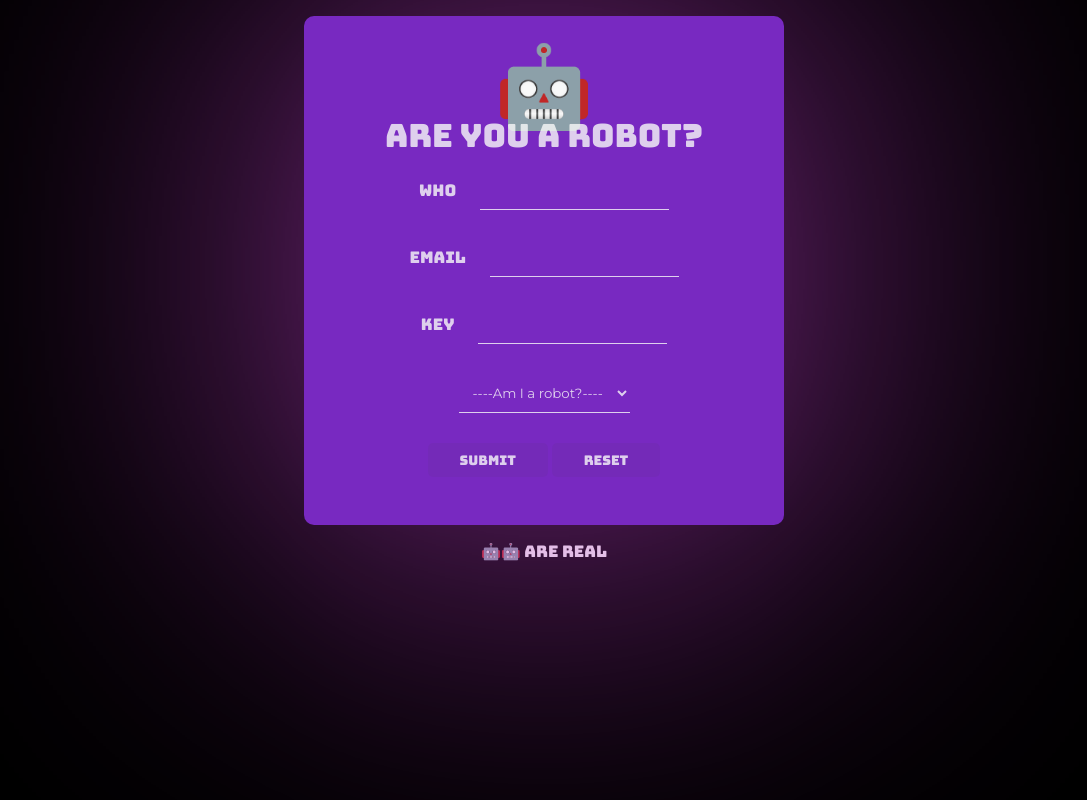
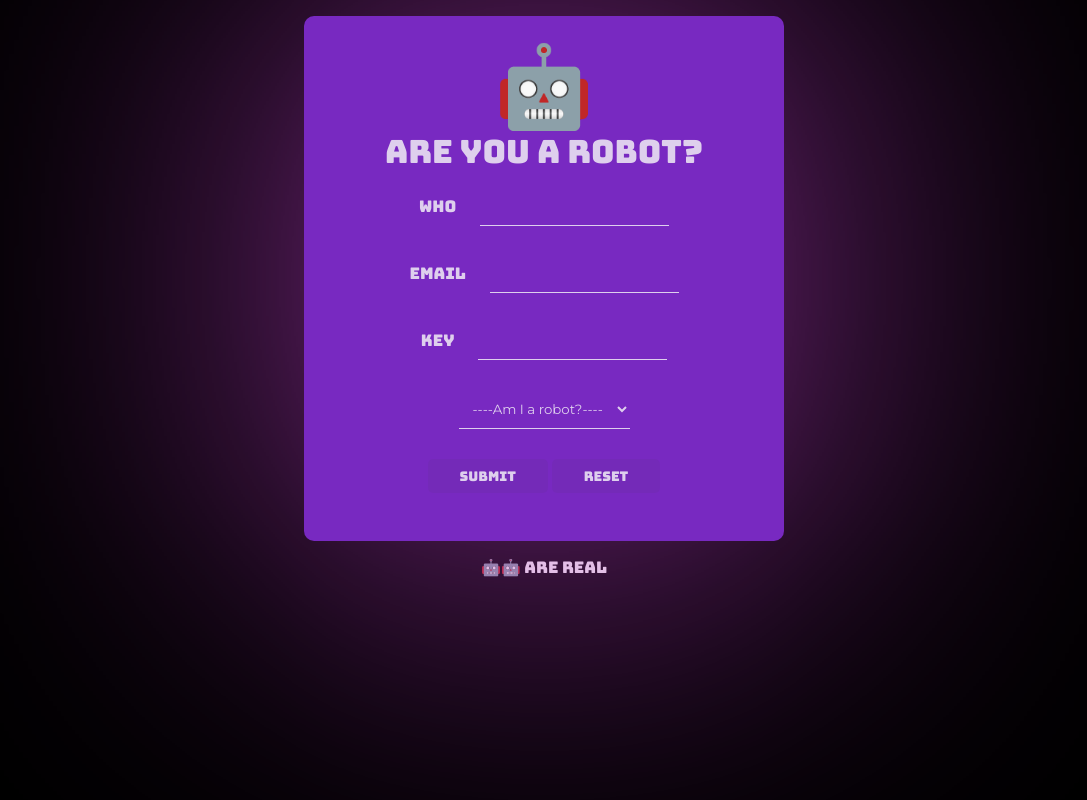
Before and after one commit to caiosaldanha/techdev, a plain HTML site: page frontend/modulo5/robotsarereal/index.html in a window 1280 px wide. Shown: the whole page, without its empty margins (96-1183 px from the left). Drawn offline with Linux system fonts and the light colour scheme.

Commit message:
updates style.css from robotsarereal

```diff
--- a/frontend/modulo5/robotsarereal/css/style.css
+++ b/frontend/modulo5/robotsarereal/css/style.css
@@ -40,7 +40,7 @@ body {
 /* robot */
 .robot {
   font-size: 5rem;
-  padding: 0 0 0 0;
+  padding: 0 0 1rem 0;
   display: block;
 }
 
```
